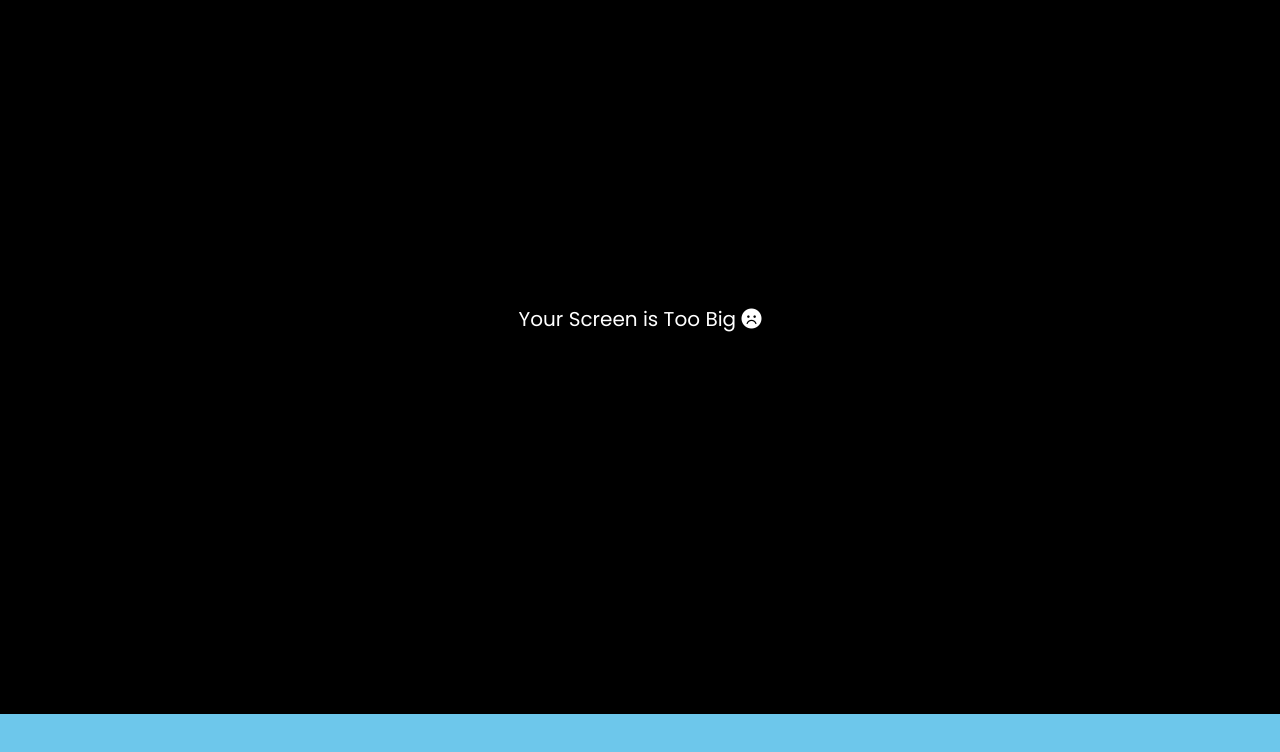
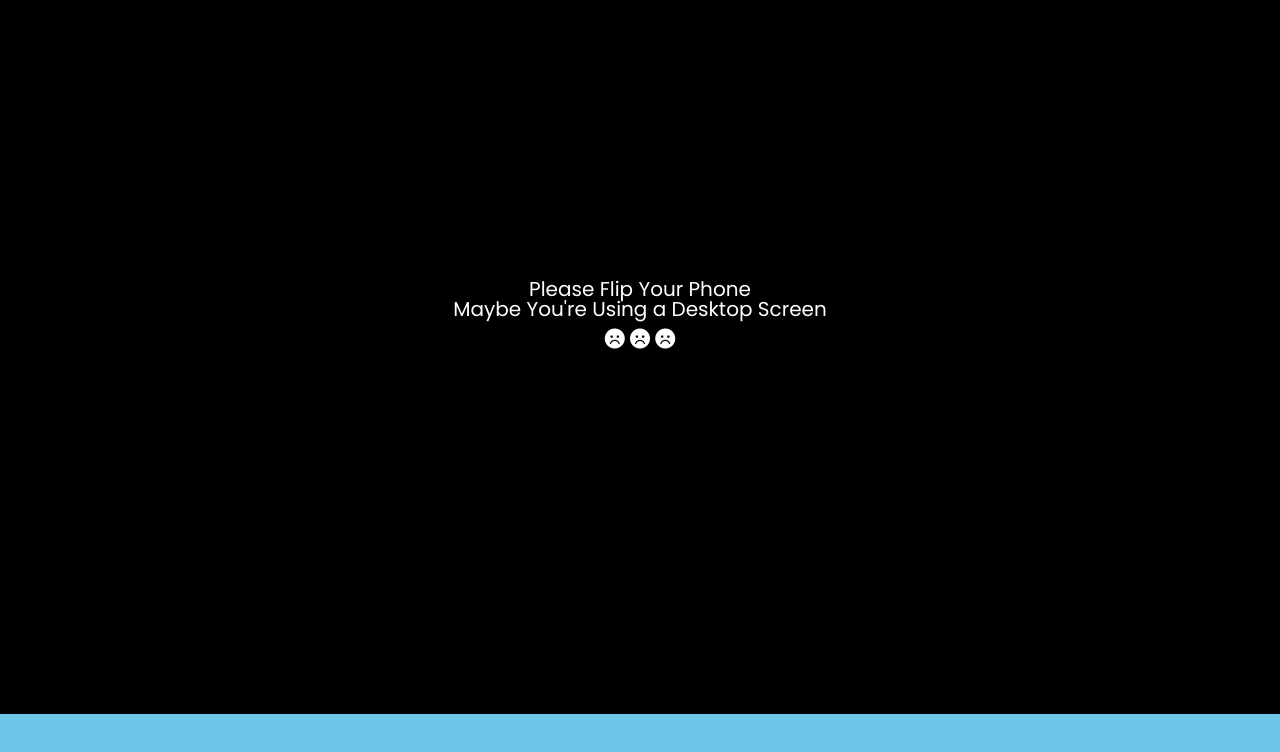
Before and after one commit to YobynnoS/chat-clone-2021, a plain HTML site: page chat.html in a window 1280 px wide. Shown: the part 86-838 px from the top of the page. Drawn offline with Linux system fonts and the light colour scheme.

Commit message:
Changes and Addition (1)

```diff
--- a/CSS/components/mobile-policy.css
+++ b/CSS/components/mobile-policy.css
@@ -1,9 +1,9 @@
 #no-rotate_screen {
-    position: absolute;
+    position: fixed;
     flex-direction: column;
     z-index: 99;
-    height: 100vh;
-    width: 100vw;
+    height: 100%;
+    width: 100%;
     background-color: #000;
     display: flex;
     align-items: center;
@@ -19,11 +19,11 @@
 }
 
 #no-mobile {
-    position: absolute;
+    position: fixed;
     flex-direction: column;
     z-index: 99;
-    height: 100vh;
-    width: 100vw;
+    height: 100%;
+    width: 100%;
     background-color: #000;
     display: flex;
     align-items: center;
--- a/chat.html
+++ b/chat.html
@@ -76,7 +76,28 @@
     </form>
     <div id="no-mobile">
         <span>
-            Your Screen is Too Big <i class="fas fa-frown"></i>
+            Maybe You're Using a Desktop Screen
+        </span>
+        <span>
+            Mobile Phones or Smaller Tablets are Allowed
+        </span>
+        <span>
+            <i class="fas fa-frown"></i>
+            <i class="fas fa-frown"></i>
+            <i class="fas fa-frown"></i>
+        </span>
+    </div>
+    <div id="no-rotate_screen">
+        <span>
+            Please Flip Your Phone
+        </span>
+        <span>
+            Maybe You're Using a Desktop Screen
+        </span>
+        <span>
+            <i class="fas fa-frown"></i>
+            <i class="fas fa-frown"></i>
+            <i class="fas fa-frown"></i>
         </span>
     </div>
     <script src="https://kit.fontawesome.com/a9c60041d3.js" crossorigin="anonymous"></script>
```
Also changed, not shown: chats.html (+22 -1 lines), options.html (+22 -1 lines), search.html (+22 -1 lines), settings.html (+22 -1 lines).
